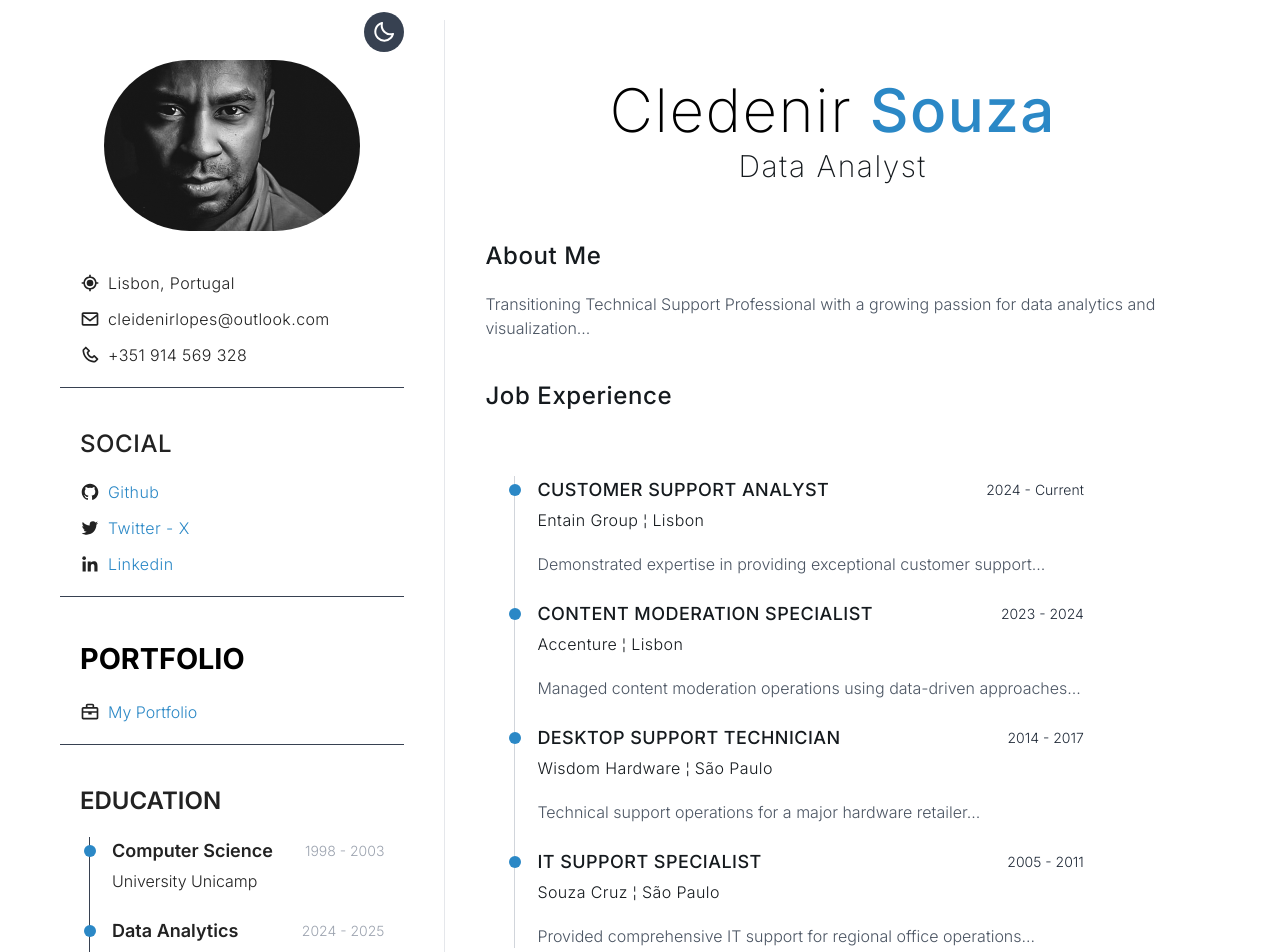
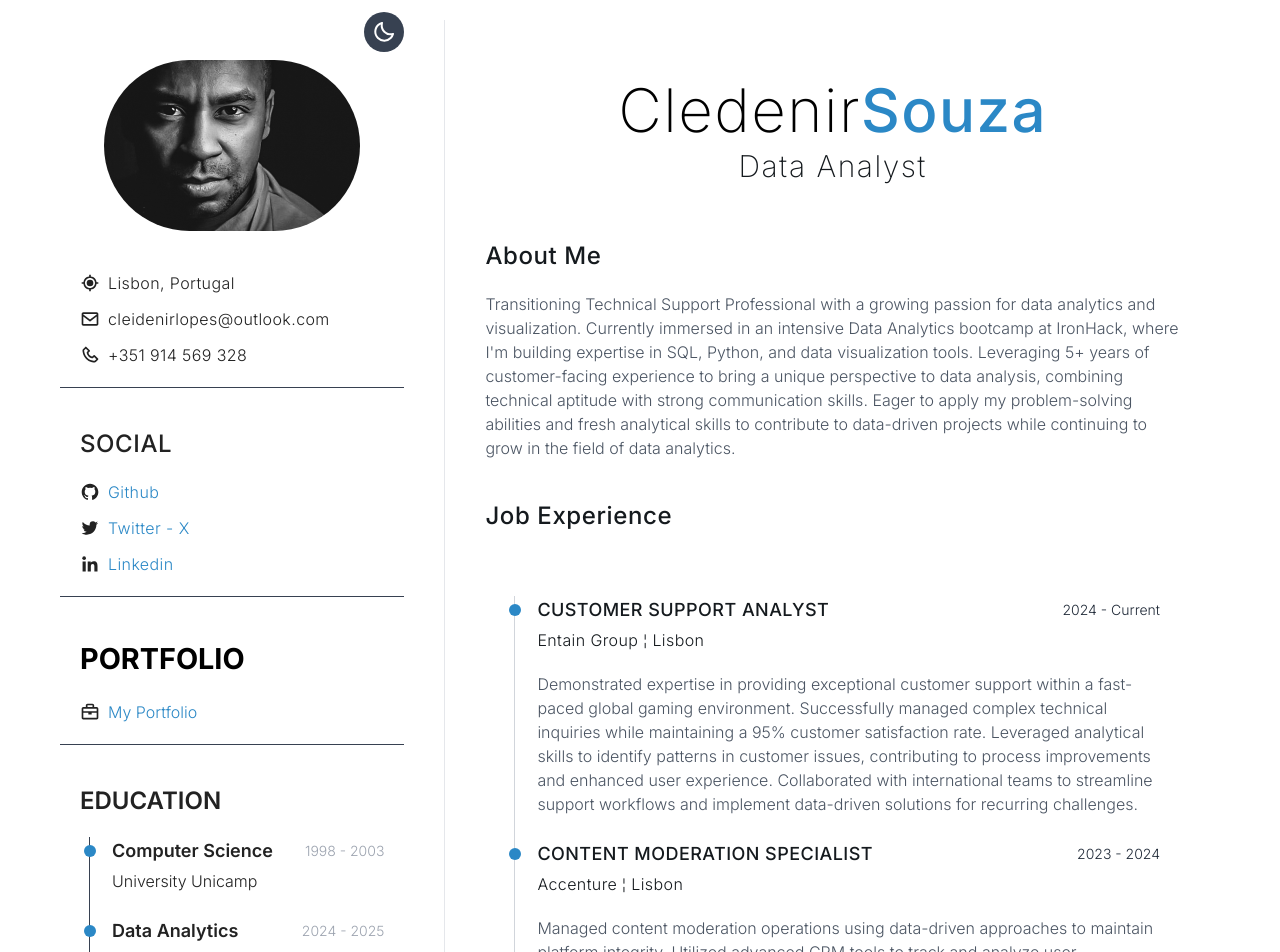
Before and after one commit to cleidenirlopes/myresume, a React (Vite) app: page / in a window 1280 px wide. Shown: the top 952 px of the page. Built offline with nearby package versions, Linux system fonts and the light colour scheme.

Commit message:
Update06

```diff
--- a/src/components/Home.jsx
+++ b/src/components/Home.jsx
@@ -7,8 +7,12 @@ const Home = () => {
       <div className="flex flex-col items-center justify-center gap-5 relative mt-20 mr-20 max-w-3xl">
         <div className="space-y-2 text-center">
           <h1 className="text-6xl font-extralight tracking-wide">
-            <span className="text-black dark:text-white">Cledenir</span>
-            <span className="font-medium text-[#2b88c6]"> Souza</span>
+            <span className="text-black dark:text-white">
+              Cledenir
+            </span>
+            <span className="font-medium text-[#2b88c6]">
+              Souza
+            </span>
           </h1>
           <h3 className="text-3xl font-extralight tracking-wider text-[#151a1e] dark:text-[#d8dcde]">
             Data Analyst
@@ -23,7 +27,7 @@ const Home = () => {
             About Me
           </h2>
           <p className="text-sm text-gray-600 dark:text-gray-400 md:text-base max-w-3xl font-light leading-relaxed">
-            Transitioning Technical Support Professional with a growing passion for data analytics and visualization...
+            Transitioning Technical Support Professional with a growing passion for data analytics and visualization. Currently immersed in an intensive Data Analytics bootcamp at IronHack, where I'm building expertise in SQL, Python, and data visualization tools. Leveraging 5+ years of customer-facing experience to bring a unique perspective to data analysis, combining technical aptitude with strong communication skills. Eager to apply my problem-solving abilities and fresh analytical skills to contribute to data-driven projects while continuing to grow in the field of data analytics.
           </p>
         </div>
 
@@ -47,7 +51,7 @@ const Home = () => {
               </div>
               <span className="font-light tracking-wide mb-4">Entain Group ¦ Lisbon</span>
               <p className="text-sm text-gray-600 dark:text-gray-400 md:text-base font-light leading-relaxed">
-                Demonstrated expertise in providing exceptional customer support...
+                Demonstrated expertise in providing exceptional customer support within a fast-paced global gaming environment. Successfully managed complex technical inquiries while maintaining a 95% customer satisfaction rate. Leveraged analytical skills to identify patterns in customer issues, contributing to process improvements and enhanced user experience. Collaborated with international teams to streamline support workflows and implement data-driven solutions for recurring challenges.
               </p>
             </li>
 
@@ -60,7 +64,7 @@ const Home = () => {
               </div>
               <span className="font-light tracking-wide mb-4">Accenture ¦ Lisbon</span>
               <p className="text-sm text-gray-600 dark:text-gray-400 md:text-base font-light leading-relaxed">
-                Managed content moderation operations using data-driven approaches...
+                Managed content moderation operations using data-driven approaches to maintain platform integrity. Utilized advanced CRM tools to track and analyze user interactions, creating detailed reports that led to a 30% improvement in response efficiency. Implemented systematic data collection methods to identify trending issues and patterns, contributing to preventive measures. Collaborated with analytics teams to develop KPI dashboards for monitoring moderation effectiveness and team performance metrics.
               </p>
             </li>
 
@@ -73,7 +77,7 @@ const Home = () => {
               </div>
               <span className="font-light tracking-wide mb-4">Wisdom Hardware ¦ São Paulo</span>
               <p className="text-sm text-gray-600 dark:text-gray-400 md:text-base font-light leading-relaxed">
-                Technical support operations for a major hardware retailer...
+                Technical support operations for a major hardware retailer, managing system diagnostics and performance optimization. Developed and maintained detailed technical documentation, reducing average resolution time by 25%. Implemented systematic tracking of hardware failures and software issues, enabling data-driven inventory and maintenance decisions. Coordinated with vendors to analyze performance metrics and optimize hardware lifecycle management.
               </p>
             </li>
 
@@ -86,7 +90,7 @@ const Home = () => {
               </div>
               <span className="font-light tracking-wide mb-4">Souza Cruz ¦ São Paulo</span>
               <p className="text-sm text-gray-600 dark:text-gray-400 md:text-base font-light leading-relaxed">
-                Provided comprehensive IT support for regional office operations...
+                Provided comprehensive IT support for regional office operations, focusing on hardware troubleshooting and network maintenance. Developed and maintained internal documentation systems to track recurring technical issues and solutions. Created monthly reports to analyze support tickets and system performance, helping identify areas for improvement. Collaborated with the local IT team to implement preventive maintenance procedures and optimize system efficiency.
               </p>
             </li>
           </ul>
@@ -124,7 +128,7 @@ const Home = () => {
 
               {/* Course 3 */}
               <div className="relative pl-8">
-                <div className="absolute left-[4px] top-[8px] h-3 w-3 rounded-full bg-[#2b88c6]"></div>
+                <div  className="absolute left-[4px] top-[8px] h-3 w-3 rounded-full bg-[#2b88c6]"></div>
                 <div className="space-y-1">
                   <h3 className="font-light tracking-wide text-base">Financial Modeling Foundations</h3>
                   <p className="font-light text-base text-gray-600 dark:text-gray-400">Linkedin Learning</p>
@@ -134,7 +138,7 @@ const Home = () => {
 
               {/* Course 4 */}
               <div className="relative pl-8">
-                <div className="absolute left-[4px] top-[8px] h-3 w-3 rounded-full bg-[#2b88c6]"></div>
+                <div  className="absolute left-[4px] top-[8px] h-3 w-3 rounded-full bg-[#2b88c6]"></div>
                 <div className="space-y-1">
                   <h3 className="font-light tracking-wide text-base">Google Data Analytics Professional Certificate</h3>
                   <p className="font-light text-base text-gray-600 dark:text-gray-400">Coursera</p>
@@ -147,6 +151,6 @@ const Home = () => {
       </div>
     </div>
   );
-};
+}
 
 export default Home;
```
